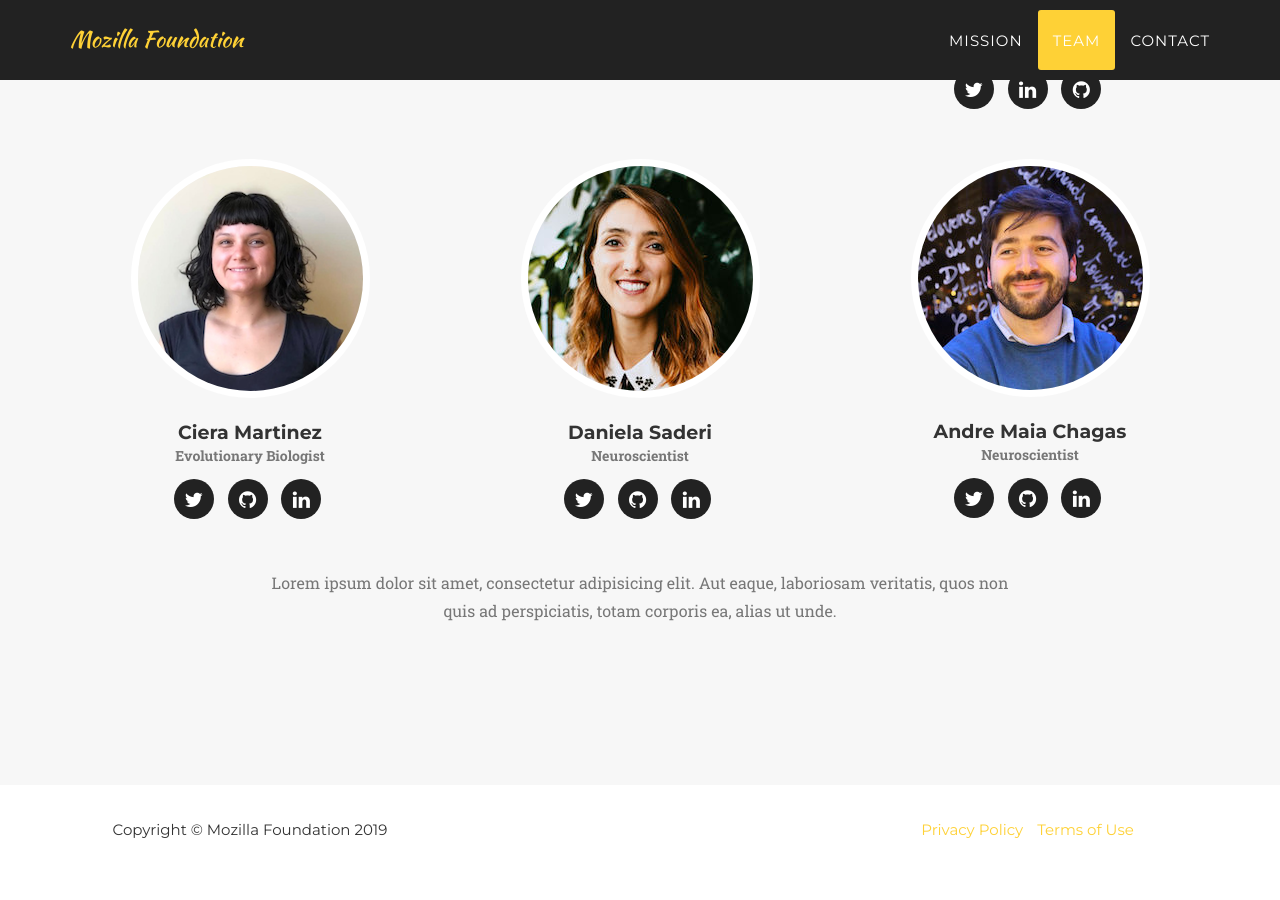
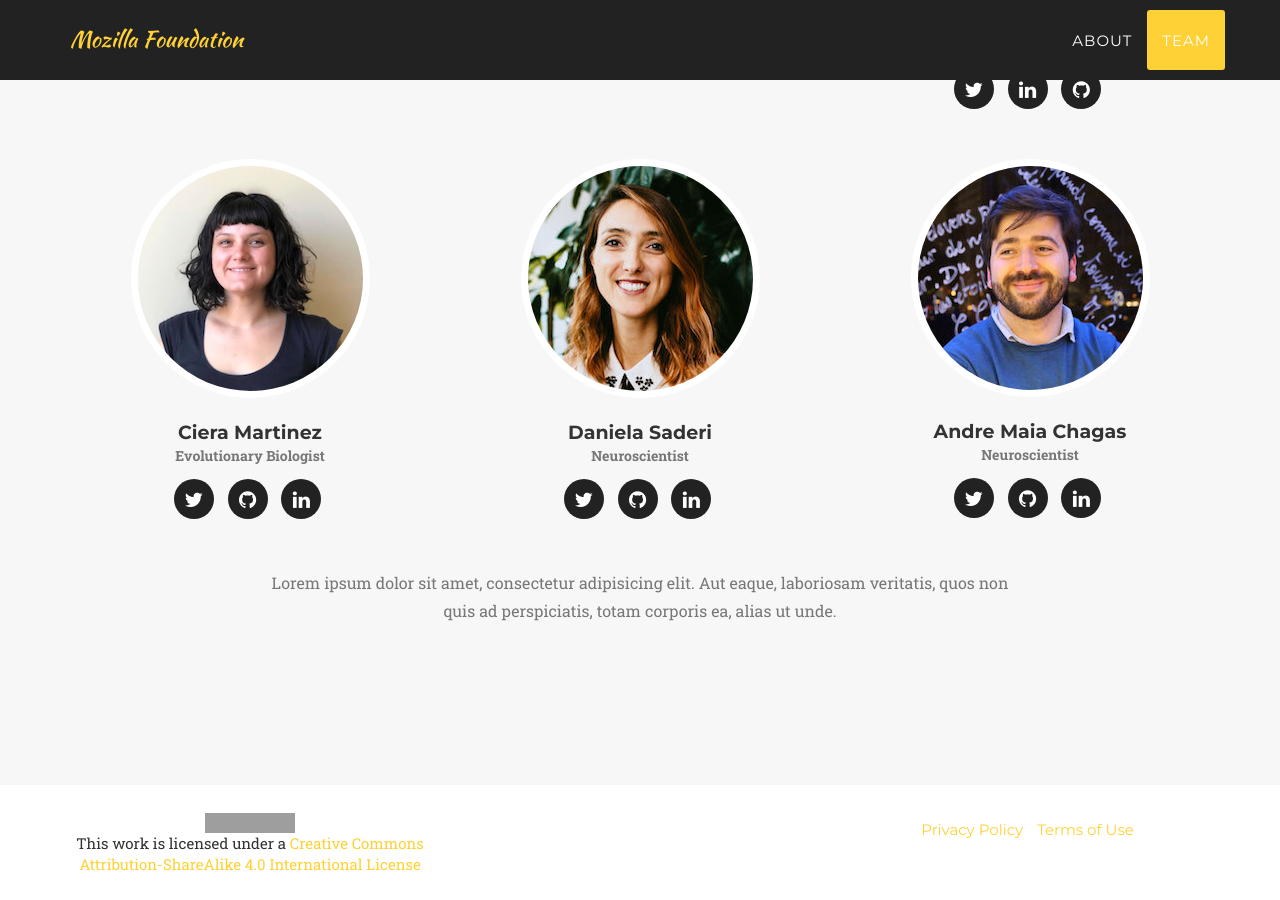
Before and after one commit to iamciera/mozillasci2019, a Jekyll site: the page built from index.html, in a window 1280 px wide and 900 px high, scrolled down 1871 px. Built offline with Jekyll 4.4.1, drawn with Linux system fonts in a browser that asks for light colours; some web fonts are replaced; before the commit the page ends 2746 px from its top, so only the background shows below that; grey boxes are pictures that could not be loaded.

Commit message:
take out a few uncessary things and add cc-by

```diff
--- a/_includes/footer.html
+++ b/_includes/footer.html
@@ -2,7 +2,7 @@
         <div class="container">
             <div class="row">
                 <div class="col-md-4">
-                    <span class="copyright">Copyright &copy; {{ site.title }} {{ 'now' | date: "%Y" }}</span>
+                  <a rel="license" href="http://creativecommons.org/licenses/by-sa/4.0/"><img alt="Creative Commons License" style="border-width:0" src="https://i.creativecommons.org/l/by-sa/4.0/88x31.png" /></a><br />This work is licensed under a <a rel="license" href="http://creativecommons.org/licenses/by-sa/4.0/">Creative Commons Attribution-ShareAlike 4.0 International License</a>
                 </div>
                 <div class="col-md-4">
                     <ul class="list-inline social-buttons">
--- a/_includes/header.html
+++ b/_includes/header.html
@@ -19,13 +19,10 @@
                         <a href="#page-top"></a>
                     </li>
                     <li>
-                        <a class="page-scroll" href="#services">Mission</a>
+                        <a class="page-scroll" href="#services">About</a>
                     </li>
                     <li>
                         <a class="page-scroll" href="#team">Team</a>
-                    </li>
-                    <li>
-                        <a class="page-scroll" href="#contact">Contact</a>
                     </li>
                 </ul>
             </div>
--- a/_includes/modals.html
+++ /dev/null
@@ -1,40 +0,0 @@
- <!-- Portfolio Modals -->
- {% for post in site.posts %}
-    <div class="portfolio-modal modal fade" id="portfolioModal{{ post.modal-id }}" tabindex="-1" role="dialog" aria-hidden="true">
-        <div class="modal-content">
-            <div class="close-modal" data-dismiss="modal">
-                <div class="lr">
-                    <div class="rl">
-                    </div>
-                </div>
-            </div>
-            <div class="container">
-                <div class="row">
-                    <div class="col-lg-8 col-lg-offset-2">
-                        <div class="modal-body">
-                            <h2>{{ post.title }}</h2>
-                            <hr class="star-primary">
-                            <img src="img/portfolio/{{ post.img }}" class="img-responsive img-centered" alt="{{ post.alt }}">
-                            <p>{{ post.description }}</p>
-                            <ul class="list-inline item-details">
-                                <li>Client:
-                                    <strong><a href="http://startbootstrap.com">{{ post.client }}</a>
-                                    </strong>
-                                </li>
-                                <li>Date:
-                                    <strong><a href="http://startbootstrap.com">{{ post.project-date }}</a>
-                                    </strong>
-                                </li>
-                                <li>Service:
-                                    <strong><a href="http://startbootstrap.com">{{ post.category }}</a>
-                                    </strong>
-                                </li>
-                            </ul>
-                            <button type="button" class="btn btn-default" data-dismiss="modal"><i class="fa fa-times"></i> Close</button>
-                        </div>
-                    </div>
-                </div>
-            </div>
-        </div>
-    </div>
-{% endfor %}
--- a/_includes/services.html
+++ b/_includes/services.html
@@ -3,7 +3,7 @@
         <div class="container">
             <div class="row">
                 <div class="col-lg-12 text-center">
-                    <h2 class="section-heading">Our Mission</h2>
+                    <h2 class="section-heading">About</h2>
                 </div>
             </div>
              <div class="row">
--- a/_includes/team.html
+++ b/_includes/team.html
@@ -23,7 +23,6 @@
                                 </a>
                             </li>
                             {% endfor %}
-
                         </ul>
                     </div>
                 </div>
--- a/_layouts/default.html
+++ b/_layouts/default.html
@@ -10,7 +10,6 @@
     {% include services.html %}
     {% include team.html %}
     {% include footer.html %}
-    {% include modals.html %}
     {% include js.html %}
 
     </body>
```
Also changed, not shown: _includes/about.html (deleted, +0 -80 lines).
